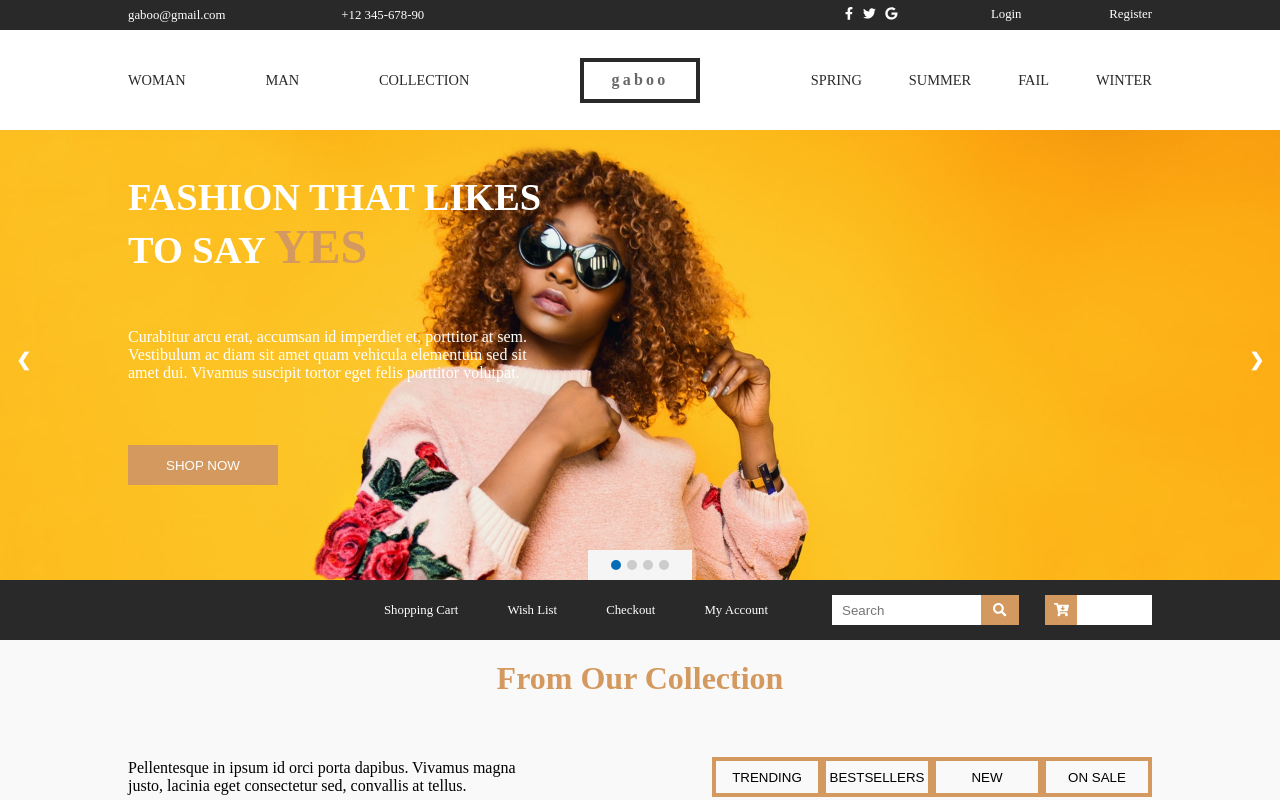
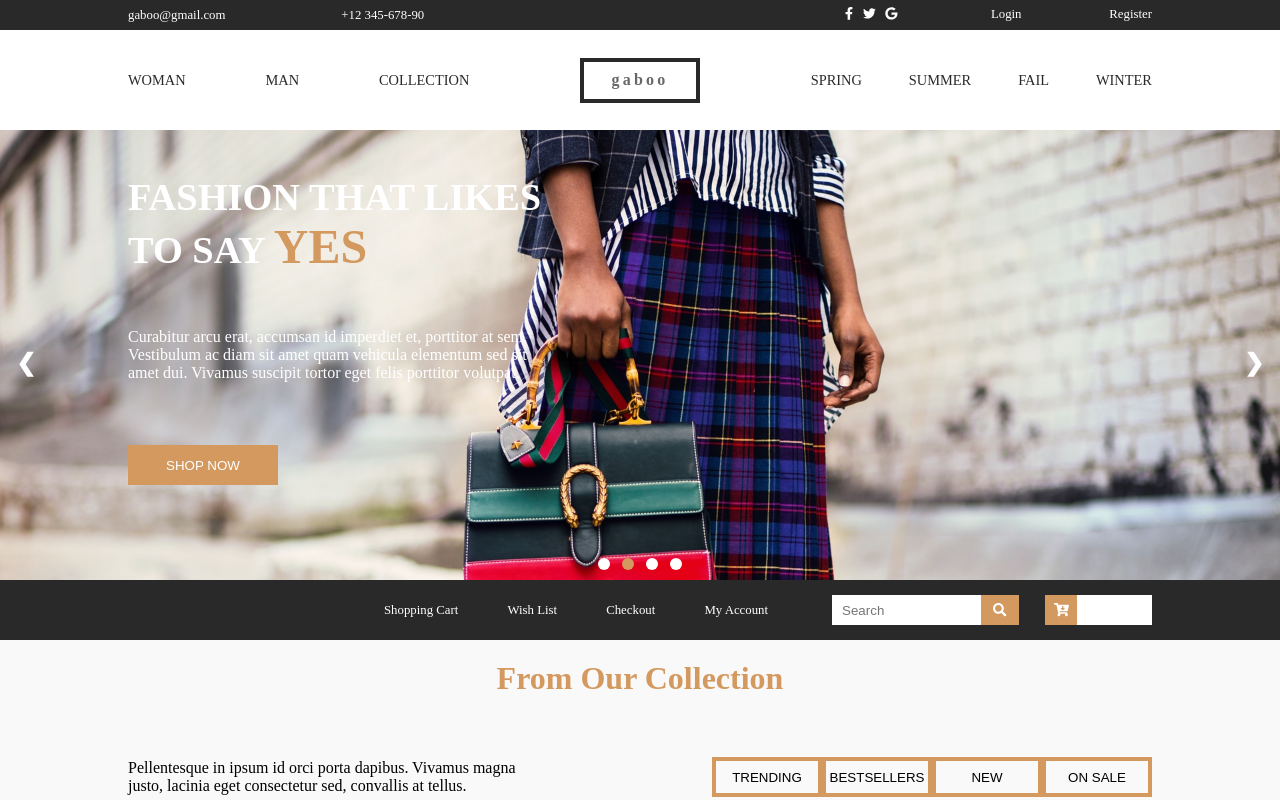
Before and after one commit to AlexLarusso/ui-internship-lwo3-angular-team, an Angular app: page / in a window 1280 px wide. Shown: the top 800 px of the page. Built offline with nearby package versions, Linux system fonts and the light colour scheme; a web font is replaced by a local one.

Commit message:
functionality ready w/o unit tests

```diff
--- a/src/app/header/promo/promo.component.scss
+++ b/src/app/header/promo/promo.component.scss
@@ -35,7 +35,6 @@
   &__container {
     position: relative;
     height: inherit;
-    // background:  url('../../../assets/img/bored-boredom-casual.jpg') no-repeat;
   }
 }
 
--- a/src/app/slideshow/slideshow.animations.ts
+++ b/src/app/slideshow/slideshow.animations.ts
@@ -8,59 +8,40 @@ import {
 } from "@angular/animations";
 
 export const slideshowAnimation = trigger('slideAnimation', [
-    transition('void => left', [
-    style({transform: 'translateX(100vw)'}),
-    animate('500ms ease-in-out')
-   ]),
-    transition(':leave, left => void', [
-    animate('500ms ease-in-out'),
-    style({transform: 'translateX(-100vw)'})
-   ]),
-   transition('void => right', [
-    style({transform: 'translateX(-100vw)'}),
-    animate('500ms ease-in-out')
-   ]),
-   transition('right => void', [
-    animate('500ms ease-in-out'),
-    style({transform: 'translateX(100vw)'})
-   ]),
-])
-
-// trigger("slideAnimation", [
-//   transition(
-//     ":increment",
-//     group([
-//       query(":enter", [
-//         style({
-//           transform: "translateX(100%)"
-//         }),
-//         animate("500ms ease-in-out")
-//       ]),
-//       query(":leave", [
-//         animate(
-//           "500ms ease-in-out"),
-//           style({
-//             transform: "translateX(-100%)"
-//           })
-//       ])
-//     ])
-//   ),
-//   transition(
-//     ":decrement",
-//     group([
-//       query(":enter", [
-//         style({
-//           transform: "translateX(-100%)"
-//         }),
-//         animate("500ms ease-in-out")
-//       ]),
-//       query(":leave", [
-//         animate(
-//           "500ms ease-in-out"),
-//           style({
-//             transform: "translateX(100%)"
-//           })
-//       ])
-//     ])
-//   )
-// ]);
+  transition(
+    ":increment, 3 => 0",
+    group([
+      query(":enter", [
+        style({
+          transform: "translateX(100%)"
+        }),
+        animate("500ms ease-in-out")
+      ]),
+      query(":leave", [
+        animate(
+          "500ms ease-in-out"),
+          style({
+            transform: "translateX(-100%)"
+          })
+      ])
+    ])
+  ),
+  transition(
+    ":decrement, 0 => 3",
+    group([
+      query(":enter", [
+        style({
+          transform: "translateX(-100%)"
+        }),
+        animate("500ms ease-in-out")
+      ]),
+      query(":leave", [
+        animate(
+          "500ms ease-in-out"),
+          style({
+            transform: "translateX(100%)"
+          })
+      ])
+    ])
+  )
+]);
--- a/src/app/slideshow/slideshow.component.html
+++ b/src/app/slideshow/slideshow.component.html
@@ -1,14 +1,11 @@
-<div class="slide-wrapper"  #slider>
+<div [@slideAnimation]="currentIndex"  #slider>
   <button class="prev" #previous>&#10094;</button>
   <button class="next" #next>&#10095;</button>
   <div
-    *ngFor="let image of images; let i = index"
-
-    >
+    *ngFor="let image of images; let i = index">
     <div
       class="slide"
       *ngIf="i === currentIndex"
-      [@slideAnimation]="currentDirection"
       [style.background-image]="'url(' + image + ')'">
     </div>
   </div>
@@ -17,7 +14,7 @@
       #bullet
       *ngFor="let image of images; let i = index"
       [ngClass]="{ active: i === currentIndex }"
-      (click)="setSlide(i)">
+      (click)="setSlide(i); stopTimer()">
     </li>
   </ul>
   <ng-content></ng-content>
--- a/src/app/slideshow/slideshow.component.scss
+++ b/src/app/slideshow/slideshow.component.scss
@@ -1,3 +1,5 @@
+@import '../styles/_variables.scss';
+
 .slide {
   background-size: cover;
   background-position: top left;
@@ -20,18 +22,22 @@
   padding: 16px;
   color: white;
   font-weight: bold;
-  font-size: 18px;
+  font-size: 1.5rem;
   transition: 0.6s ease;
-  border-radius: 0 3px 3px 0;
+  border-radius: 0 4px 4px 0;
   user-select: none;
   background-color: transparent;
   border: none;
   outline: none;
+
+  &:hover {
+    transform: scale(1.3);
+  }
 }
 
 .next {
   right: 0;
-  border-radius: 3px 0 0 3px;
+  border-radius: 4px 0 0 4px;
 }
 
 ul {
@@ -44,24 +50,30 @@ ul {
   flex-direction: row;
   margin: 0 auto;
   padding: 10px 20px;
-  background-color: whitesmoke;
+  background: inherit;
 
   li {
-    height:10px;
-    width:10px;
-    background:#ccc;
-    border-radius:50%;
-    margin-left:3px;
-    margin-right:3px;
+    height: 12px;
+    width: 12px;
+    background: $bgColorLight;
+    border-radius: 50%;
+    margin-left: 6px;
+    margin-right: 6px;
     list-style-type: none;
     cursor: pointer;
 
     &:hover {
-      background:#bbb;
+      background: $accentColor;
     }
 
     &.active {
-      background:#066CB6;
+      background: $accentColor;
     }
   }
 }
+
+@media screen and (max-width: 576px) {
+  .prev, .next {
+    display: none;
+  }
+}
--- a/src/app/slideshow/slideshow.component.ts
+++ b/src/app/slideshow/slideshow.component.ts
@@ -1,11 +1,24 @@
-import { Component, OnInit, ViewChild, AfterContentInit, OnChanges, EventEmitter, ElementRef } from "@angular/core";
-import { fromEvent, merge, timer, of, pipe } from "rxjs";
-import { map, scan, startWith, tap, takeUntil, switchMap, takeWhile } from "rxjs/operators";
+import {
+  Component,
+  OnInit,
+  ViewChild,
+  EventEmitter,
+  ElementRef
+} from "@angular/core";
+import { fromEvent, merge, timer } from "rxjs";
+import {
+  map,
+  scan,
+  startWith,
+  tap,
+  switchMap,
+  takeWhile
+} from "rxjs/operators";
 import { slideshowAnimation } from "./slideshow.animations";
-import '../../assets/img/beauty-casual-curly.jpg'
-import '../../assets/img/blazers-daytime-dress.jpg'
-import '../../assets/img/bored-boredom-casual.jpg'
-import '../../assets/img/city-daylight-diversity.jpg'
+import "../../assets/img/beauty-casual-curly.jpg";
+import "../../assets/img/blazers-daytime-dress.jpg";
+import "../../assets/img/bored-boredom-casual.jpg";
+import "../../assets/img/city-daylight-diversity.jpg";
 
 const images: string[] = [
   "../../assets/img/beauty-casual-curly.jpg",
@@ -21,70 +34,56 @@ const images: string[] = [
   animations: [slideshowAnimation]
 })
 export class SlideshowComponent implements OnInit {
-  @ViewChild("previous", { static: true }) previous: ElementRef;
-  @ViewChild("next", { static: true }) next: ElementRef;
+  @ViewChild("previous", { static: true }) previousEl: ElementRef;
+  @ViewChild("next", { static: true }) nextEl: ElementRef;
   @ViewChild("slider", { static: true }) sliderEl: ElementRef;
-  @ViewChild("bullet", { static: true }) bullet: ElementRef;
-  images: Array<any> = images;
-  currentIndex = 0;
-  currentDirection = "right";
+  public images: Array<any> = images;
+  public currentIndex = 0;
+  public currentDirection = "left";
   private isOnSlider = new EventEmitter<boolean>();
   private timerSub: any;
-  private isClicked = new EventEmitter<boolean>();
+  private clicked: boolean = false;
 
-  constructor() {
-  }
+  constructor() {}
 
-  ngOnInit() {
-
-    const prevModified$ = fromEvent(this.getNativeElement(this.previous), "click").pipe(
+  public ngOnInit() {
+    const prevModified$ = fromEvent(
+      this.getNativeElement(this.previousEl), "click").pipe(
+      tap(() => this.stopTimer()),
       map(() => ({ shift: -1, direction: "right" }))
     );
 
-    const nextModified$ = fromEvent(this.getNativeElement(this.next), "click").pipe(
+    const nextModified$ = fromEvent(
+      this.getNativeElement(this.nextEl),
+      "click"
+    ).pipe(
+      tap(() => this.stopTimer()),
       map(() => ({ shift: 1, direction: "left" }))
     );
 
-    this.timerSub = this.isOnSlider
-      .pipe(
-        switchMap(isOnSlider =>
-          timer(2000, 2000).pipe(
-            tap(() => console.log('TAP')),
-            takeWhile(() => isOnSlider),
-            map(() => ({ shift: 1, direction: "left" })),
-          ))
+    this.timerSub = this.isOnSlider.pipe(
+      switchMap(isOnSlider =>
+        timer(4000, 4000).pipe(
+          takeWhile(() => isOnSlider && !this.clicked),
+          map(() => ({ shift: 1, direction: "left" }))
         )
+      )
+    );
 
-    fromEvent(this.getNativeElement(this.sliderEl), "mouseover")
-    .subscribe(() => {
-      this.isOnSlider.emit(false);
-    });
+    fromEvent(this.getNativeElement(this.sliderEl), "mouseover").subscribe(
+      () => {
+        this.isOnSlider.emit(false);
+      }
+    );
 
-    fromEvent(this.getNativeElement(this.sliderEl), "mouseout")
-    .subscribe(() => {
-      this.isOnSlider.emit(true);
-    });
-
-    // fromEvent(this.getNativeElement(this.previous), "click")
-    // .subscribe(() => {
-    //   this.isClicked.emit(false);
-    // });
-
-    // fromEvent(this.getNativeElement(this.next), "click")
-    // .subscribe(() => {
-    //   this.isClicked.emit(false);
-    // });
-
-    // fromEvent(this.getNativeElement(this.bullet), "click")
-    // .subscribe(() => {
-    //   this.isClicked.emit(false);
-    // });
-
-
+    fromEvent(this.getNativeElement(this.sliderEl), "mouseout").subscribe(
+      () => {
+        this.isOnSlider.emit(true);
+      }
+    );
 
     merge(prevModified$, nextModified$, this.timerSub)
       .pipe(
-        tap(() => console.log('TAP_CLICK')),
         startWith({ index: 0 } as any),
         scan((acc, curr) => {
           const projectedIndex = acc.index + curr.shift;
@@ -100,18 +99,26 @@ export class SlideshowComponent implements OnInit {
         })
       )
       .subscribe(event => {
-        console.log('SUBSCRIBE');
         this.currentIndex = event.index;
         this.currentDirection = event.direction;
       });
   }
 
+  public ngAfterViewInit() {
+    let event = new MouseEvent("mouseout", { bubbles: true });
+    this.getNativeElement(this.sliderEl).dispatchEvent(event);
+  }
+
   public setSlide(slideNumber: number): void {
-    this.currentDirection = slideNumber < this.currentIndex ? 'right' : 'left';
+    this.currentDirection = slideNumber < this.currentIndex ? "right" : "left";
     this.currentIndex = slideNumber;
   }
 
-  getNativeElement(element) {
+  public getNativeElement(element) {
     return element.nativeElement;
   }
+
+  public stopTimer() {
+    this.clicked = true;
+  }
 }
```
